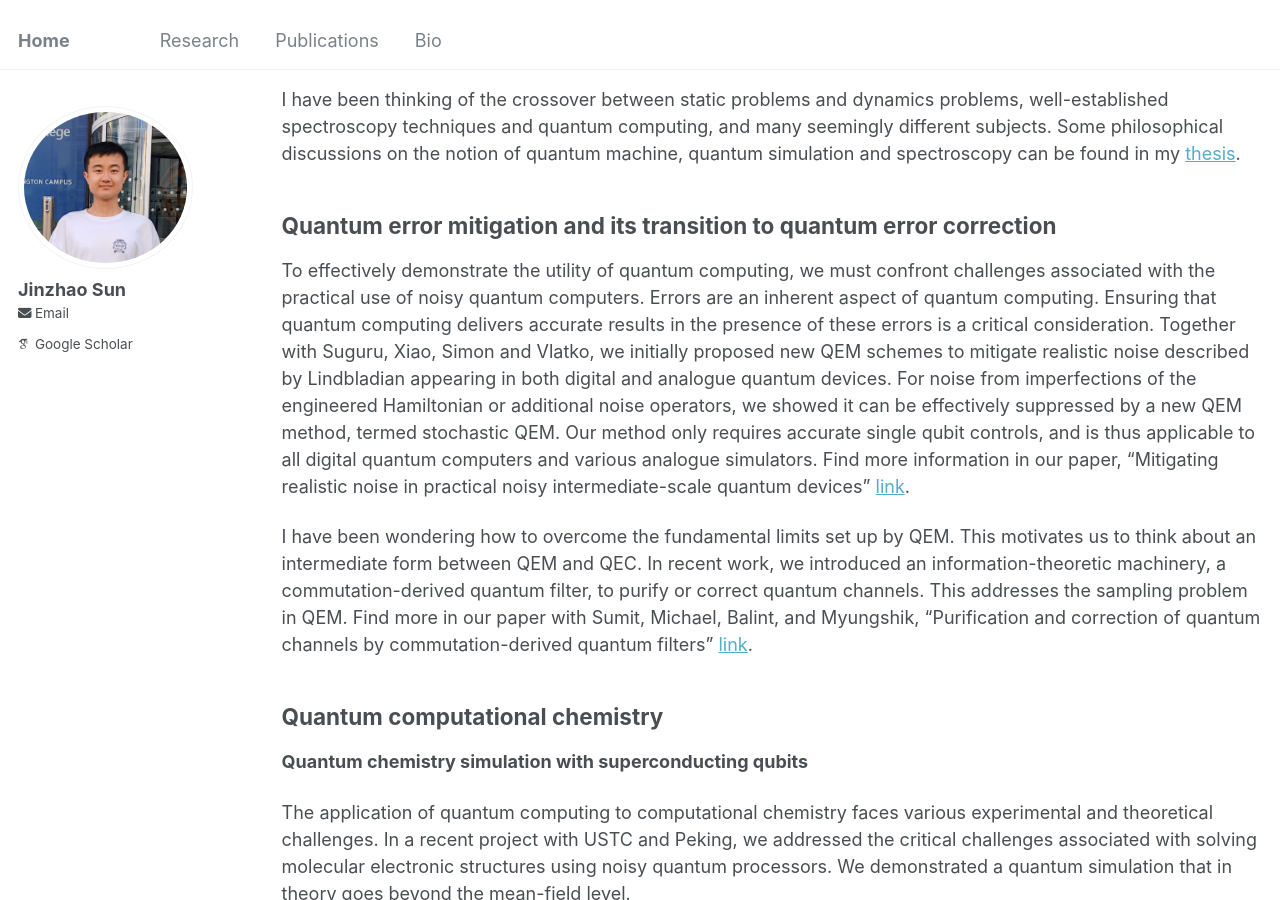
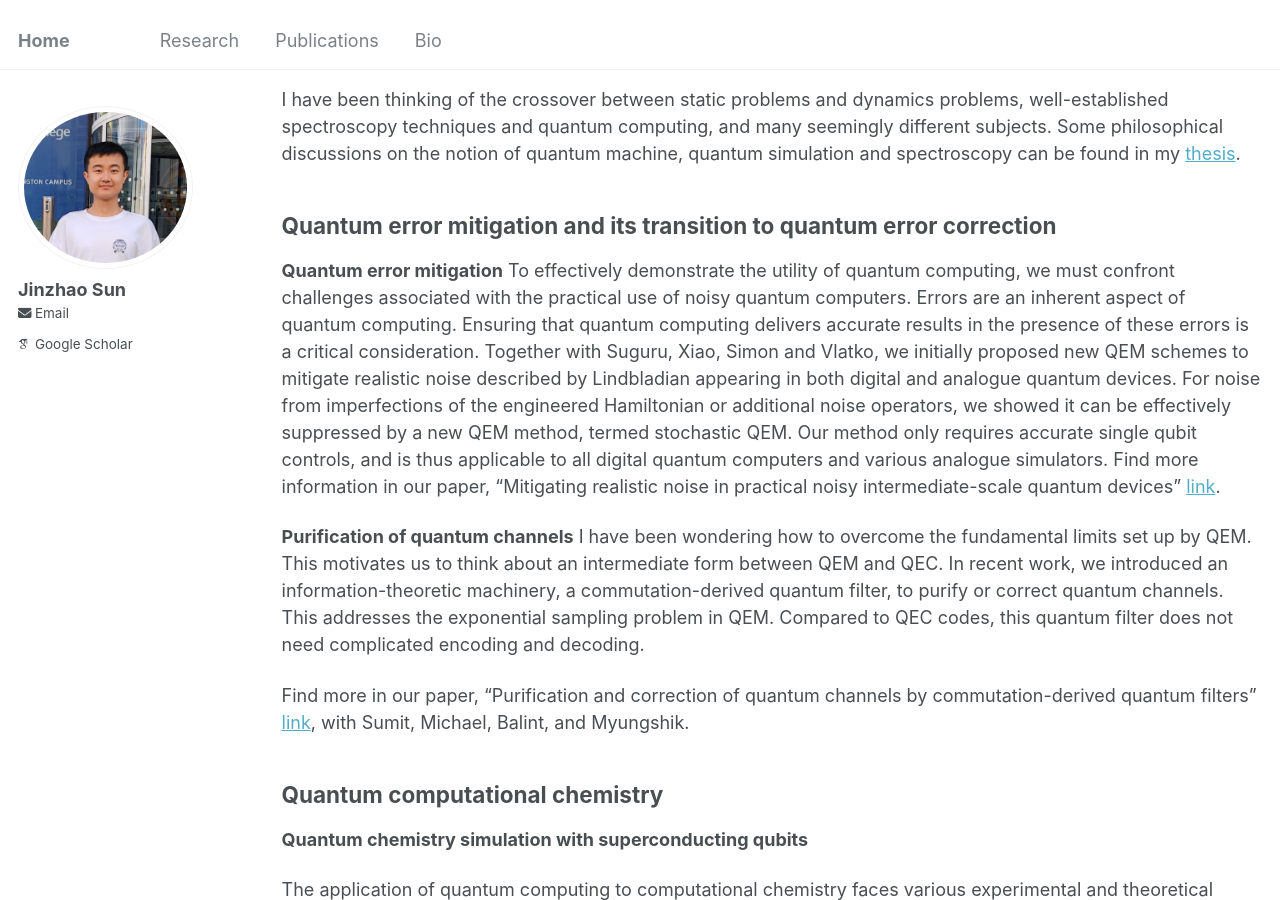
Before and after one commit to jinzhao-sun/jinzhao-sun.github.io, a Jekyll site: the page built from _pages/research.md, in a window 1280 px wide and 900 px high, scrolled down 3405 px. Built offline with Jekyll 4.4.1, drawn with Linux system fonts in a browser that asks for light colours; some web fonts are replaced.

Commit message:
Update research.md

```diff
--- a/_pages/research.md
+++ b/_pages/research.md
@@ -70,10 +70,14 @@ I have been thinking of the crossover between static problems and dynamics probl
 Quantum error mitigation and its transition to quantum error correction
 -----
 
+**Quantum error mitigation**
 To effectively demonstrate the utility of quantum computing, we must confront challenges associated with the practical use of noisy quantum computers. Errors are an inherent aspect of quantum computing. Ensuring that quantum computing delivers accurate results in the presence of these errors is a critical consideration. Together with Suguru, Xiao, Simon and Vlatko, we initially proposed new QEM schemes to mitigate realistic noise described by Lindbladian appearing in both digital and analogue quantum devices. For noise from imperfections of the engineered Hamiltonian or additional noise operators, we showed it can be effectively suppressed by a new QEM method, termed stochastic QEM. Our method only requires accurate single qubit controls, and is thus applicable to all digital quantum computers and various analogue simulators. Find more information in our paper, "Mitigating realistic noise in practical noisy intermediate-scale quantum devices" [link](https://journals.aps.org/prapplied/abstract/10.1103/PhysRevApplied.15.034026).
 
-I have been wondering how to overcome the fundamental limits set up by QEM. This motivates us to think about an intermediate form between QEM and QEC. In recent work, we introduced an information-theoretic machinery, a commutation-derived quantum filter, to purify or correct quantum channels. This addresses the sampling problem in QEM. Find more in our paper with Sumit, Michael, Balint, and Myungshik, "Purification and correction of quantum channels by commutation-derived
-quantum filters" [link](https://arxiv.org/pdf/2407.20173).
+**Purification of quantum channels**
+I have been wondering how to overcome the fundamental limits set up by QEM. This motivates us to think about an intermediate form between QEM and QEC. In recent work, we introduced an information-theoretic machinery, a commutation-derived quantum filter, to purify or correct quantum channels. This addresses the exponential sampling problem in QEM. Compared to QEC codes, this quantum filter does not need complicated encoding and decoding.
+
+Find more in our paper, "Purification and correction of quantum channels by commutation-derived
+quantum filters" [link](https://arxiv.org/pdf/2407.20173), with Sumit, Michael, Balint, and Myungshik.
 
 
 Quantum computational chemistry
```
